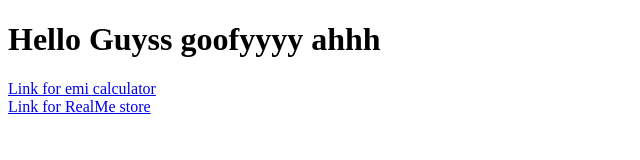
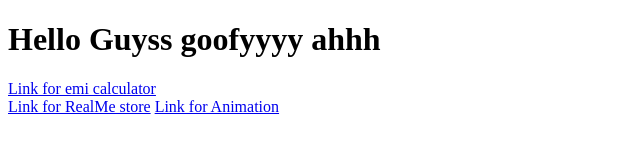
Before and after one commit to SuriyaRai/Web_projects, a plain HTML site: page index.html in a window 1280 px wide. Shown: the whole page, without its empty margins (0-640 px from the left). Drawn offline with Linux system fonts and the light colour scheme.

Commit message:
Update index.html

```diff
--- a/index.html
+++ b/index.html
@@ -9,5 +9,7 @@
     <h1>Hello Guyss goofyyyy ahhh</h1>
     <a href="./emi_calculator" target="_blank">Link for emi calculator</a> <br>
     <a href="./real-me" target="_blank">Link for RealMe store</a>
+    <a href="./Animation(9-11)" target="_blank">Link for Animation</a>
+
 </body>
 </html>
```
